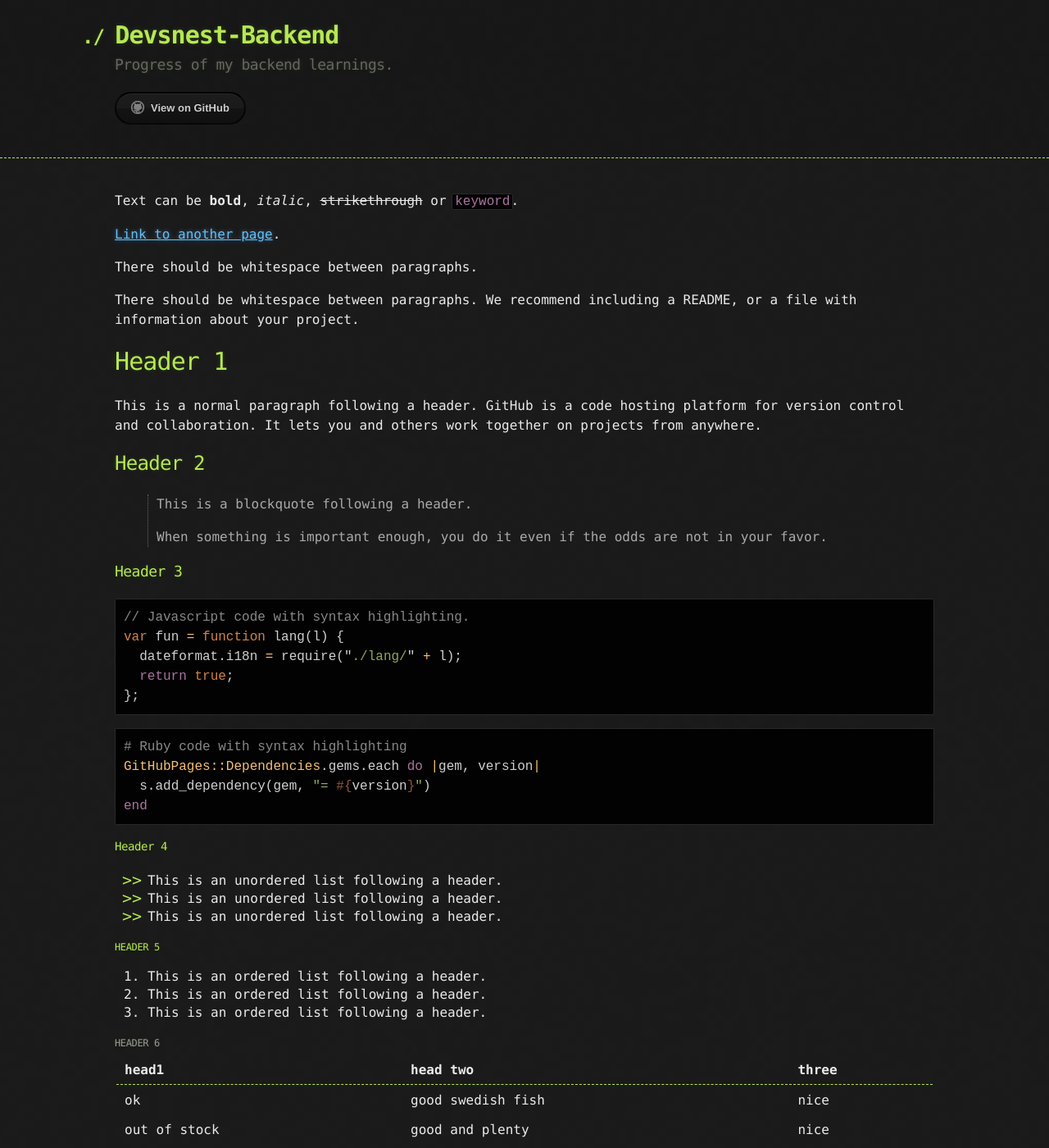
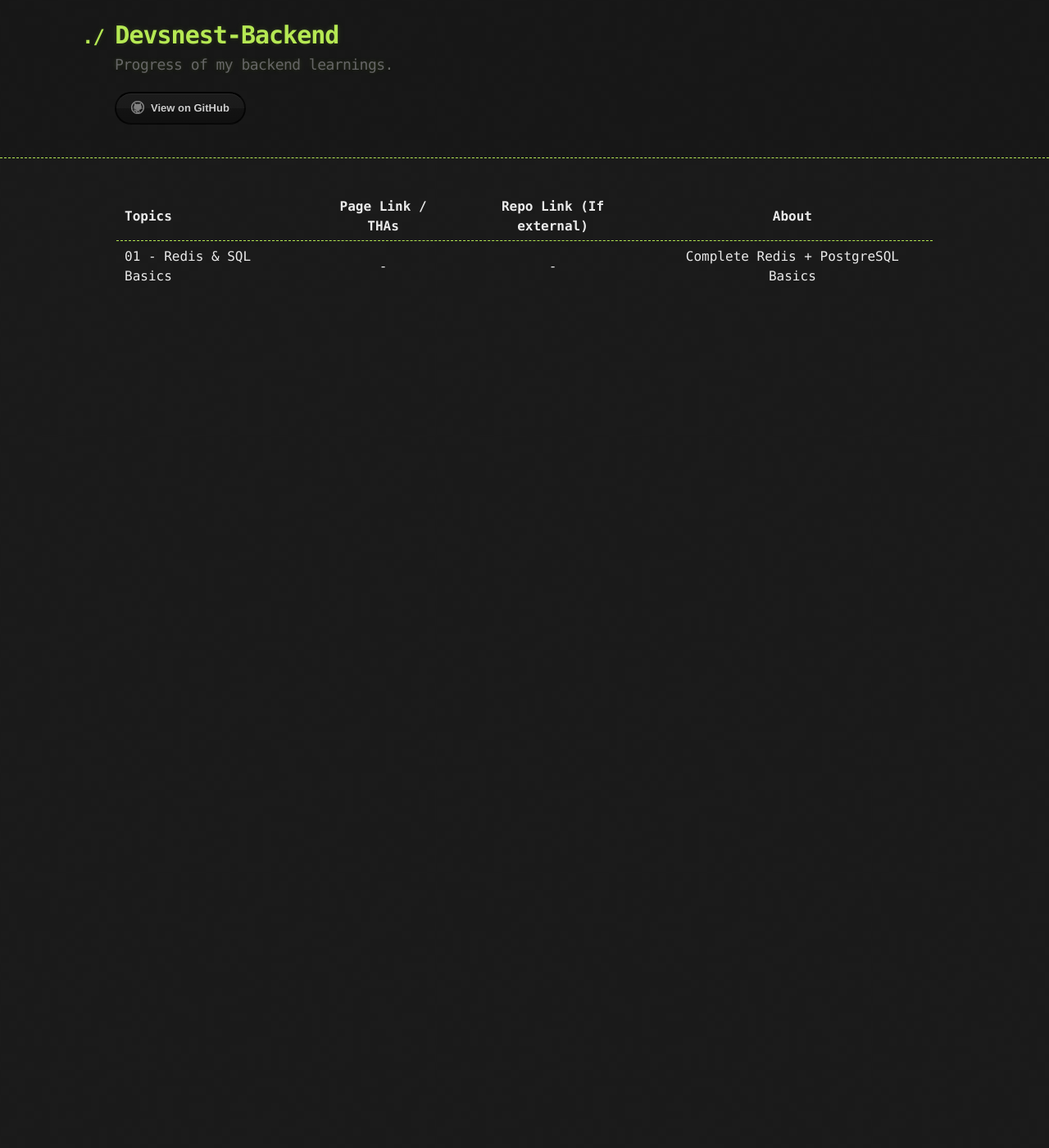
Before and after one commit to thedeepakchaturvedi/Devsnest-Backend, a Jekyll site: the page built from index.md, in a window 1280 px wide and 1400 px high. Shown: the whole window at 82% size. Built offline with Jekyll 4.4.1, drawn with Linux system fonts in a browser that asks for light colours; some of the changed text lies outside the part shown.

Commit message:
created github site

````diff
--- a/index.md
+++ b/index.md
@@ -2,121 +2,6 @@
 layout: default
 ---
 
-Text can be **bold**, _italic_, ~~strikethrough~~ or `keyword`.
-
-[Link to another page](./another-page.html).
-
-There should be whitespace between paragraphs.
-
-There should be whitespace between paragraphs. We recommend including a README, or a file with information about your project.
-
-# Header 1
-
-This is a normal paragraph following a header. GitHub is a code hosting platform for version control and collaboration. It lets you and others work together on projects from anywhere.
-
-## Header 2
-
-> This is a blockquote following a header.
->
-> When something is important enough, you do it even if the odds are not in your favor.
-
-### Header 3
-
-```js
-// Javascript code with syntax highlighting.
-var fun = function lang(l) {
-  dateformat.i18n = require("./lang/" + l);
-  return true;
-};
-```
-
-```ruby
-# Ruby code with syntax highlighting
-GitHubPages::Dependencies.gems.each do |gem, version|
-  s.add_dependency(gem, "= #{version}")
-end
-```
-
-#### Header 4
-
-- This is an unordered list following a header.
-- This is an unordered list following a header.
-- This is an unordered list following a header.
-
-##### Header 5
-
-1.  This is an ordered list following a header.
-2.  This is an ordered list following a header.
-3.  This is an ordered list following a header.
-
-###### Header 6
-
-| head1        | head two          | three |
-| :----------- | :---------------- | :---- |
-| ok           | good swedish fish | nice  |
-| out of stock | good and plenty   | nice  |
-| ok           | good `oreos`      | hmm   |
-| ok           | good `zoute` drop | yumm  |
-
-### There's a horizontal rule below this.
-
----
-
-### Here is an unordered list:
-
-- Item foo
-- Item bar
-- Item baz
-- Item zip
-
-### And an ordered list:
-
-1.  Item one
-1.  Item two
-1.  Item three
-1.  Item four
-
-### And a nested list:
-
-- level 1 item
-  - level 2 item
-  - level 2 item
-    - level 3 item
-    - level 3 item
-- level 1 item
-  - level 2 item
-  - level 2 item
-  - level 2 item
-- level 1 item
-  - level 2 item
-  - level 2 item
-- level 1 item
-
-### Small image
-
-![Octocat](https://github.githubassets.com/images/icons/emoji/octocat.png)
-
-### Large image
-
-![Branching](https://guides.github.com/activities/hello-world/branching.png)
-
-### Definition lists can be used with HTML syntax.
-
-<dl>
-<dt>Name</dt>
-<dd>Godzilla</dd>
-<dt>Born</dt>
-<dd>1952</dd>
-<dt>Birthplace</dt>
-<dd>Japan</dd>
-<dt>Color</dt>
-<dd>Green</dd>
-</dl>
-
-```
-Long, single-line code blocks should not wrap. They should horizontally scroll if they are too long. This line should be long enough to demonstrate this.
-```
-
-```
-The final element.
-```
+| Topics                  | Page Link / THAs | Repo Link (If external) |               About                |
+| ----------------------- | :--------------: | :---------------------: | :--------------------------------: |
+| 01 - Redis & SQL Basics |        -         |            -            | Complete Redis + PostgreSQL Basics |
````
